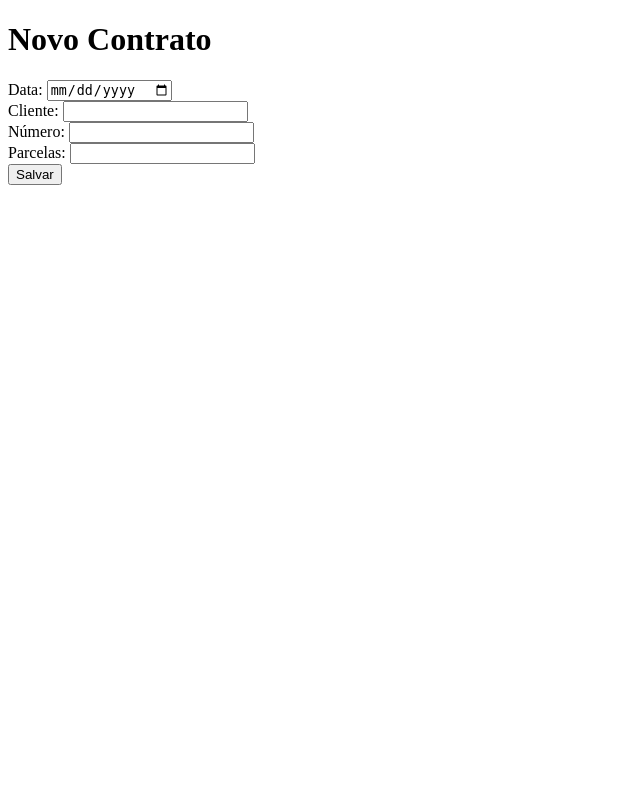
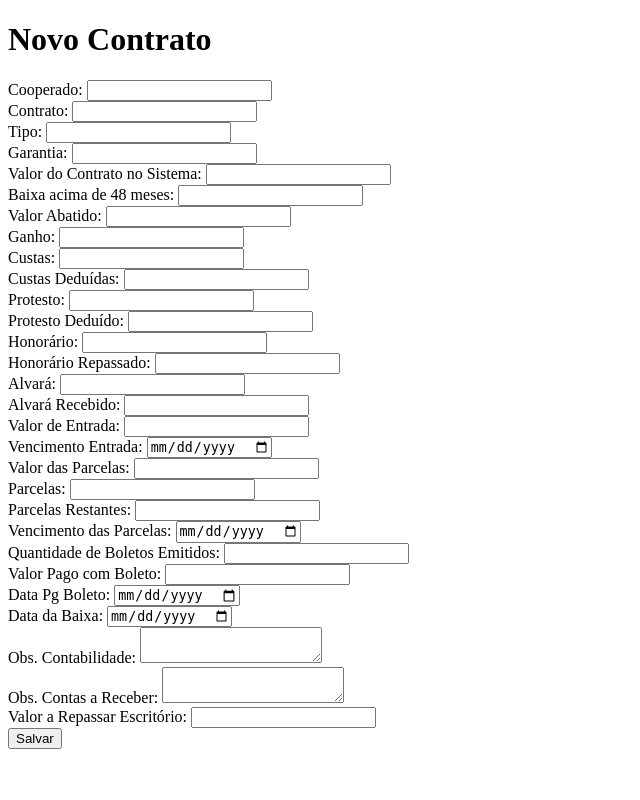
Before and after one commit to felipe4128/Cobran-a, a Flask app: page /novo in a window 1280 px wide. Shown: the whole page, without its empty margins (0-640 px from the left). Run offline with Flask 3, Linux system fonts and the light colour scheme.

Commit message:
Atualizações: suporte a campos em branco e cálculo automático de datas

```diff
--- a/templates/novo.html
+++ b/templates/novo.html
@@ -1,11 +1,101 @@
 <!DOCTYPE html>
 <html lang="pt-BR">
-<head><meta charset="UTF-8"><title>Novo Contrato</title></head>
-<body><h1>Novo Contrato</h1>
-<form method="POST">
-<label>Data: <input type="date" name="data_contrato"></label><br>
-<label>Cliente: <input type="text" name="cliente"></label><br>
-<label>Número: <input type="text" name="numero"></label><br>
-<label>Parcelas: <input type="number" name="parcelas"></label><br>
-<button type="submit">Salvar</button>
-</form></body></html>
+<head>
+    <meta charset="UTF-8">
+    <title>Novo Contrato</title>
+</head>
+<body>
+    <h1>Novo Contrato</h1>
+    <form method="POST">
+
+        <label>Cooperado:</label>
+        <input type="text" name="cooperado"><br>
+
+        <label>Contrato:</label>
+        <input type="text" name="contrato"><br>
+
+        <label>Tipo:</label>
+        <input type="text" name="tipo"><br>
+
+        <label>Garantia:</label>
+        <input type="text" name="garantia"><br>
+
+        <label>Valor do Contrato no Sistema:</label>
+        <input type="number" step="0.01" name="valor_contrato_sistema"><br>
+
+        <label>Baixa acima de 48 meses:</label>
+        <input type="text" name="baixa_48_meses"><br>
+
+        <label>Valor Abatido:</label>
+        <input type="number" step="0.01" name="valor_abatido"><br>
+
+        <label>Ganho:</label>
+        <input type="number" step="0.01" name="ganho"><br>
+
+        <label>Custas:</label>
+        <input type="number" step="0.01" name="custas"><br>
+
+        <label>Custas Deduídas:</label>
+        <input type="number" step="0.01" name="custas_deduzidas"><br>
+
+        <label>Protesto:</label>
+        <input type="number" step="0.01" name="protesto"><br>
+
+        <label>Protesto Deduído:</label>
+        <input type="number" step="0.01" name="protesto_deduzido"><br>
+
+        <label>Honorário:</label>
+        <input type="number" step="0.01" name="honorario"><br>
+
+        <label>Honorário Repassado:</label>
+        <input type="number" step="0.01" name="honorario_repassado"><br>
+
+        <label>Alvará:</label>
+        <input type="number" step="0.01" name="alvara"><br>
+
+        <label>Alvará Recebido:</label>
+        <input type="number" step="0.01" name="alvara_recebido"><br>
+
+        <label>Valor de Entrada:</label>
+        <input type="number" step="0.01" name="valor_entrada"><br>
+
+        <label>Vencimento Entrada:</label>
+        <input type="date" name="vencimento_entrada"><br>
+
+        <label>Valor das Parcelas:</label>
+        <input type="number" step="0.01" name="valor_parcelas"><br>
+
+        <label>Parcelas:</label>
+        <input type="number" name="parcelas"><br>
+
+        <label>Parcelas Restantes:</label>
+        <input type="number" name="parcelas_restantes"><br>
+
+        <label>Vencimento das Parcelas:</label>
+        <input type="date" name="vencimento_parcelas"><br>
+
+        <label>Quantidade de Boletos Emitidos:</label>
+        <input type="number" name="qtd_boletos_emitidos"><br>
+
+        <label>Valor Pago com Boleto:</label>
+        <input type="number" step="0.01" name="valor_pg_boleto"><br>
+
+        <label>Data Pg Boleto:</label>
+        <input type="date" name="data_pg_boleto"><br>
+
+        <label>Data da Baixa:</label>
+        <input type="date" name="data_baixa"><br>
+
+        <label>Obs. Contabilidade:</label>
+        <textarea name="obs_contabilidade"></textarea><br>
+
+        <label>Obs. Contas a Receber:</label>
+        <textarea name="obs_contas_receber"></textarea><br>
+
+        <label>Valor a Repassar Escritório:</label>
+        <input type="number" step="0.01" name="valor_repassado_escritorio"><br>
+
+        <button type="submit">Salvar</button>
+    </form>
+</body>
+</html>
```
Also changed, not shown: templates/contrato.html (+39 -6 lines).
